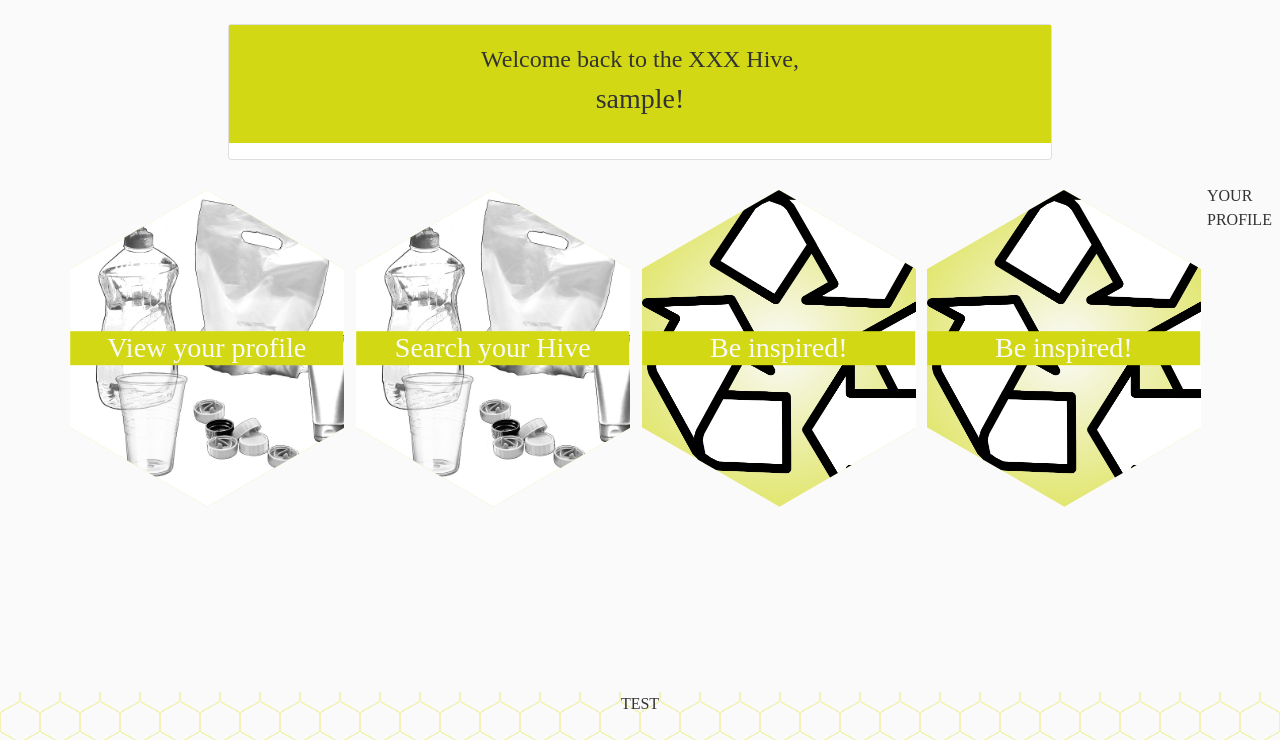
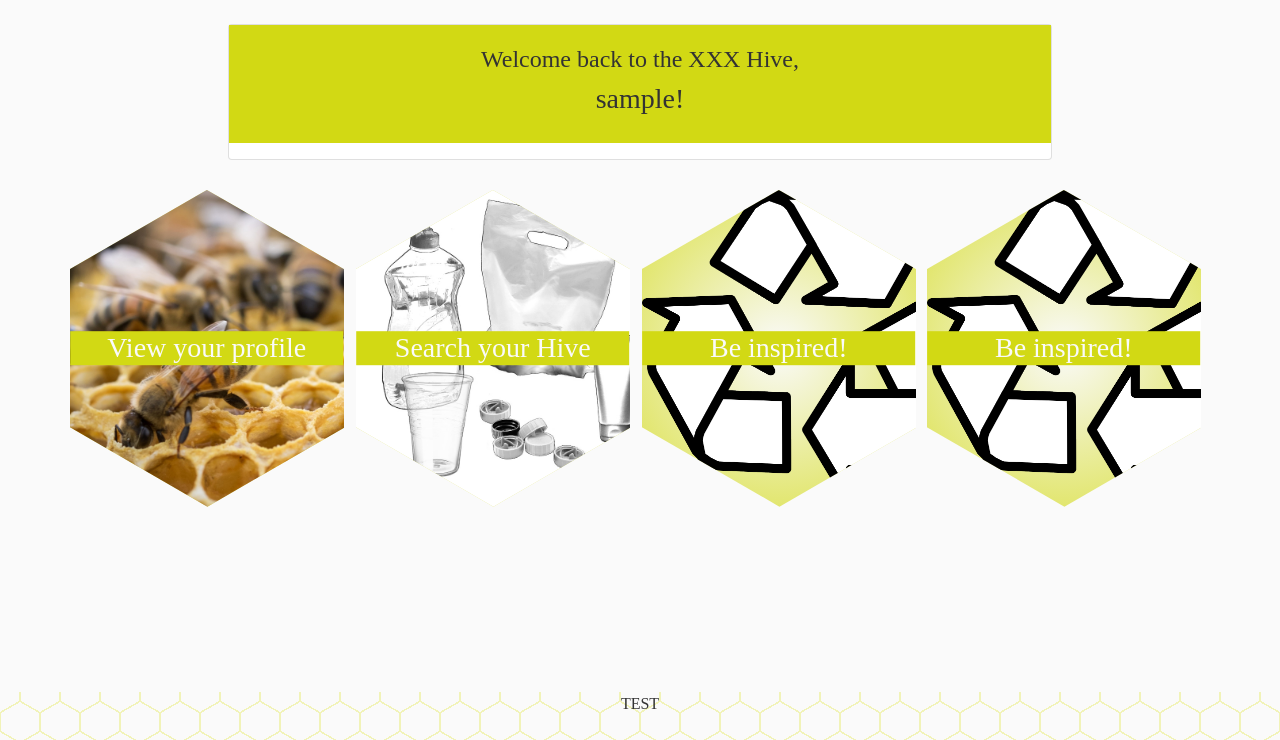
Before and after one commit to jess-bennett/recycling-hive, a Flask app: a page that uses templates/index.html in a window 1280 px wide; the page is wider, and only the part inside the window is pictured. Shown: the part 60-800 px from the top of that part. Run offline with Flask 2, Linux system fonts and the light colour scheme; the visitor is signed in with stand-in values (Sample User, id 1); a database or web service that is not in the repository returns one stand-in record (values such as "Sample title"); some libraries are stand-ins or nearby versions; some web fonts are replaced.

Commit message:
Added comments to js

```diff
--- a/static/js/script.js
+++ b/static/js/script.js
@@ -1,3 +1,11 @@
+$(document).ready(function(){
+    $("#formNewTypeOfWaste").hide();/* Hide additional forms on page load */
+    $("#formNewCategory").hide();
+    $("#profile-page").hide(); /* Hide profile page on page load */
+});
+
+/* REGISTER.HTML */
+
 /* https://stackoverflow.com/questions/21727317/how-to-check-confirm-password-field-in-form-without-reloading-page/21727518 */
 /* Check passwords match on Registration page */
 $('#password, #confirm-password').on('keyup', function () {
@@ -16,21 +24,18 @@ $("#submit-registration").click(function(event) {
 });
 
   /* Change list of recycling items on dropdown change */
-  $("#itemCategory").change(function () {
+ /*  $("#itemCategory").change(function () {
         let itemCategory = this.value;
-    });
+    }); */
 
-    /* Initialize all tooltips on a page */
-    $(function () {
+/* HIVE-COLLECTION.HTML */
+
+/* Initialize all tooltips on a page */
+$(function () {
   $('[data-toggle="tooltip"]').tooltip()
 })
 
-
-/* Hide additional forms on page load */
-$(document).ready(function(){
-    $("#formNewTypeOfWaste").hide();
-    $("#formNewCategory").hide();
-});
+/* FORMS IN MODALS */
 
 /* Show 'add type of waste' form if option selected on dropdown */
 $(function () {
--- a/templates/index.html
+++ b/templates/index.html
@@ -17,8 +17,8 @@
 <section class="grid">
 <ul id="grid" class="clr home hexagon-large">
 	<li>
-        <div class="hexagon">
-            <img src="../static/images/recycling-items.jpg" alt="Lorem Ipsum"/>
+        <div id="btn-profile" class="hexagon">
+            <img src="../static/images/bees.jpg" alt="Lorem Ipsum"/>
             <h3 class="hexagon-text">View your profile</h3>
         </div>
 	</li>
@@ -48,7 +48,7 @@
 	</li>
 </ul>
 </section>
-<section id="profile">
+<section id="profile-page">
     YOUR PROFILE
 </section>
 
```
Also changed, not shown: static/images/bees.jpg (added).
